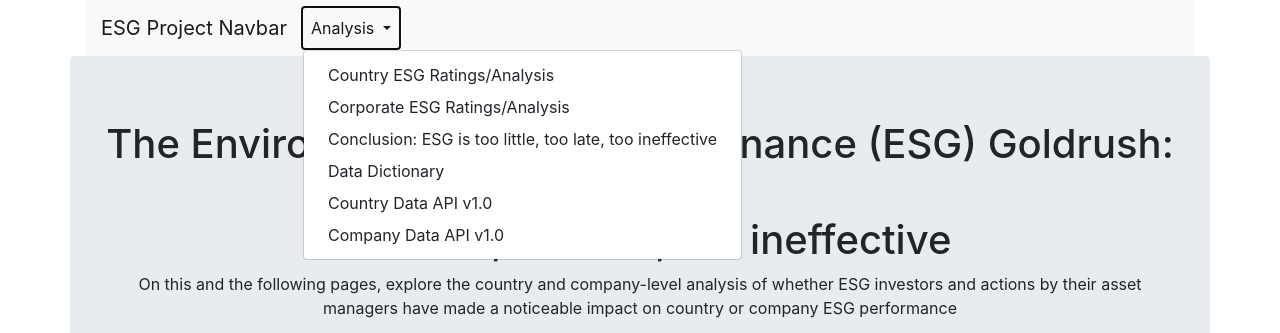
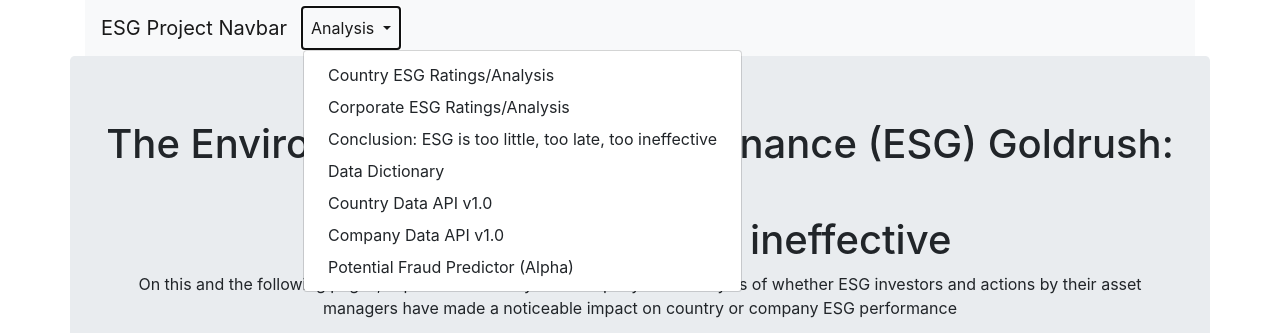
Before and after one commit to migheljackson/esg-api, a Flask app: page / in a window 1280 px wide, after a click on "Analysis". Shown: the top 333 px of the page. Run offline with Flask 2, Linux system fonts and the light colour scheme; parts of the project's set-up code (start-up, migrations or seed data) failed here and were passed over; some libraries are stand-ins or nearby versions.

Commit message:
Added flag route to navbar

```diff
--- a/templates/company.html
+++ b/templates/company.html
@@ -41,6 +41,7 @@
               <a class="dropdown-item" href="/dictionary/">Data Dictionary</a>
               <a class="dropdown-item" href="/api/v1.0/country-ESG">Country Data API v1.0</a>
               <a class="dropdown-item" href="/api/v1.0/company-ESG">Company Data API v1.0</a>
+              <a class="dropdown-item" href="/flag">Potential Fraud Predictor (Alpha)</a>
               </div>
           </li>
           </ul>
--- a/templates/conclusion.html
+++ b/templates/conclusion.html
@@ -41,6 +41,7 @@
               <a class="dropdown-item" href="/dictionary/">Data Dictionary</a>
               <a class="dropdown-item" href="/api/v1.0/country-ESG">Country Data API v1.0</a>
               <a class="dropdown-item" href="/api/v1.0/company-ESG">Company Data API v1.0</a>
+              <a class="dropdown-item" href="/flag">Potential Fraud Predictor (Alpha)</a>
               </div>
           </li>
           </ul>
--- a/templates/country.html
+++ b/templates/country.html
@@ -41,6 +41,7 @@
               <a class="dropdown-item" href="/dictionary/">Data Dictionary</a>
               <a class="dropdown-item" href="/api/v1.0/country-ESG">Country Data API v1.0</a>
               <a class="dropdown-item" href="/api/v1.0/company-ESG">Company Data API v1.0</a>
+              <a class="dropdown-item" href="/flag">Potential Fraud Predictor (Alpha)</a>
               </div>
           </li>
           </ul>
--- a/templates/esgdd.html
+++ b/templates/esgdd.html
@@ -38,6 +38,7 @@
               <a class="dropdown-item" href="/conclusion">Conclusion: ESG is too little, too late, too ineffective</a>
               <a class="dropdown-item" href="/api/v1.0/country-ESG">Country Data API v1.0</a>
               <a class="dropdown-item" href="/api/v1.0/company-ESG">Company Data API v1.0</a>
+              <a class="dropdown-item" href="/flag">Potential Fraud Predictor (Alpha)</a>
               </div>
           </li>
           </ul>
--- a/templates/index.html
+++ b/templates/index.html
@@ -41,6 +41,7 @@
               <a class="dropdown-item" href="/dictionary/">Data Dictionary</a>
               <a class="dropdown-item" href="/api/v1.0/country-ESG">Country Data API v1.0</a>
               <a class="dropdown-item" href="/api/v1.0/company-ESG">Company Data API v1.0</a>
+              <a class="dropdown-item" href="/flag">Potential Fraud Predictor (Alpha)</a>
               </div>
           </li>
           </ul>
```
